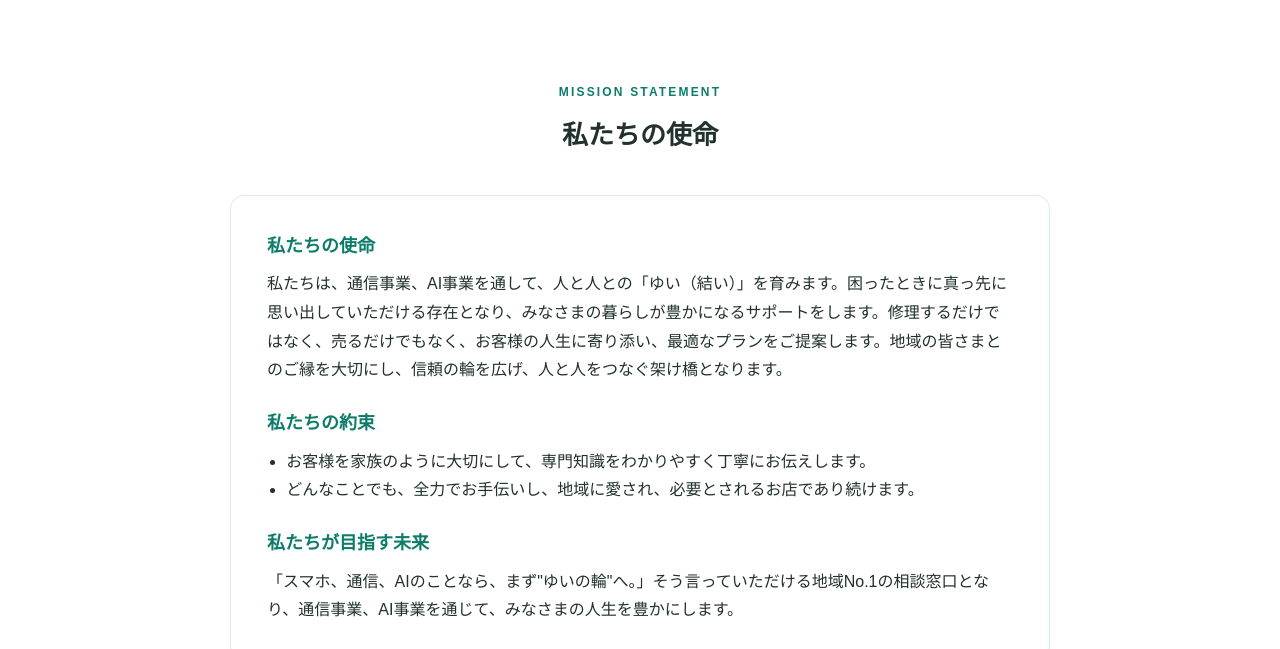
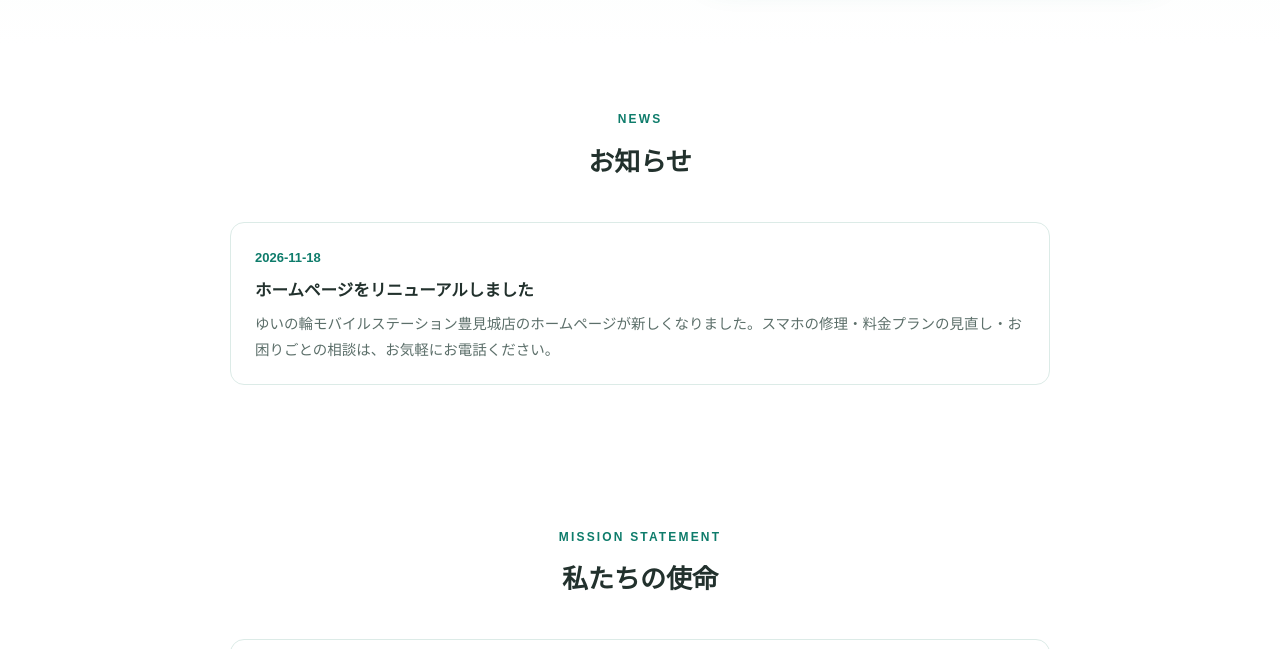
Before and after one commit to freereo-debug/yuino-mobile-site, a plain HTML site: page index.html in a window 1280 px wide. Shown: the part 736-1385 px from the top of the page. Drawn offline with Linux system fonts and the light colour scheme.

Commit message:
Add news section and CMS config

```diff
--- /dev/null
+++ b/content.json
@@ -0,0 +1 @@
+{"news":[{"body":"ゆいの輪モバイルステーション豊見城店のホームページが新しくなりました。スマホの修理・料金プランの見直し・お困りごとの相談は、お気軽にお電話ください。","date":"2026-11-18","title":"ホームページをリニューアルしました"}],"notice":""}
--- a/index.html
+++ b/index.html
@@ -92,6 +92,13 @@
   table.hours tr:last-child th,table.hours tr:last-child td{border-bottom:none}
   table.hours th{width:38%;background:var(--bg-soft);font-weight:700}
   .closed{color:#c0392b;font-weight:700}
+  /* notice + news */
+  .notice-bar{background:var(--accent);color:#4a3200;text-align:center;padding:10px 16px;font-weight:700;font-size:14.5px}
+  .news-list{max-width:820px;margin:0 auto}
+  .news-item{background:#fff;border:1px solid var(--line);border-radius:var(--radius);padding:20px 24px;margin-bottom:14px;text-align:left}
+  .news-item time{color:var(--teal);font-weight:700;font-size:13px}
+  .news-item h3{font-size:16.5px;margin:4px 0 6px}
+  .news-item p{font-size:14.5px;color:var(--muted);white-space:pre-line}
   /* cta */
   .cta-band{background:var(--teal);color:#fff;text-align:center;padding:56px 20px}
   .cta-band h2{font-size:25px;margin-bottom:12px}
@@ -110,6 +117,7 @@
   <div class="wrap header-in">
     <a class="logo" href="#top"><small>スマホドクター</small>ゆいの輪モバイルステーション豊見城店</a>
     <nav>
+      <a href="#news">お知らせ</a>
       <a href="#features">特徴</a>
       <a href="#services">サービス</a>
       <a href="#gallery">ギャラリー</a>
@@ -121,6 +129,8 @@
     <a class="tel-btn" href="tel:07028263232">📞 070-2826-3232</a>
   </div>
 </header>
+
+<div id="notice-bar" class="notice-bar" style="display:none"></div>
 
 <main id="top">
 
@@ -147,6 +157,15 @@
     </div>
   </div>
 </div>
+
+<!-- お知らせ -->
+<section id="news" style="display:none">
+  <div class="wrap">
+    <p class="sec-label">NEWS</p>
+    <h2 class="sec-title">お知らせ</h2>
+    <div class="news-list" id="news-list"></div>
+  </div>
+</section>
 
 <!-- ミッション -->
 <section id="mission">
@@ -347,6 +366,7 @@
     <a class="logo" href="#top"><small style="color:var(--accent)">スマホドクター</small>ゆいの輪モバイルステーション豊見城店</a>
     <p style="margin:10px 0 16px">沖縄県豊見城市高安385−108／070-2826-3232</p>
     <nav>
+      <a href="#news">お知らせ</a>
       <a href="#features">特徴</a>
       <a href="#services">サービス</a>
       <a href="#gallery">ギャラリー</a>
@@ -359,5 +379,25 @@
   </div>
 </footer>
 
+<script>
+(function(){
+  function esc(s){return String(s==null?"":s).replace(/[&<>"']/g,function(c){return {"&":"&amp;","<":"&lt;",">":"&gt;",'"':"&quot;","'":"&#39;"}[c];});}
+  fetch("content.json",{cache:"no-store"}).then(function(r){return r.json();}).then(function(data){
+    if(data.notice && String(data.notice).trim()){
+      var bar=document.getElementById("notice-bar");
+      bar.textContent=data.notice;
+      bar.style.display="block";
+    }
+    var items=(data.news||[]).slice().sort(function(a,b){return String(b.date).localeCompare(String(a.date));});
+    if(items.length){
+      var list=document.getElementById("news-list");
+      list.innerHTML=items.map(function(n){
+        return '<article class="news-item"><time>'+esc(n.date)+'</time><h3>'+esc(n.title)+'</h3><p>'+esc(n.body)+'</p></article>';
+      }).join("");
+      document.getElementById("news").style.display="block";
+    }
+  }).catch(function(){});
+})();
+</script>
 </body>
 </html>
```
Also changed, not shown: 1 other file.
